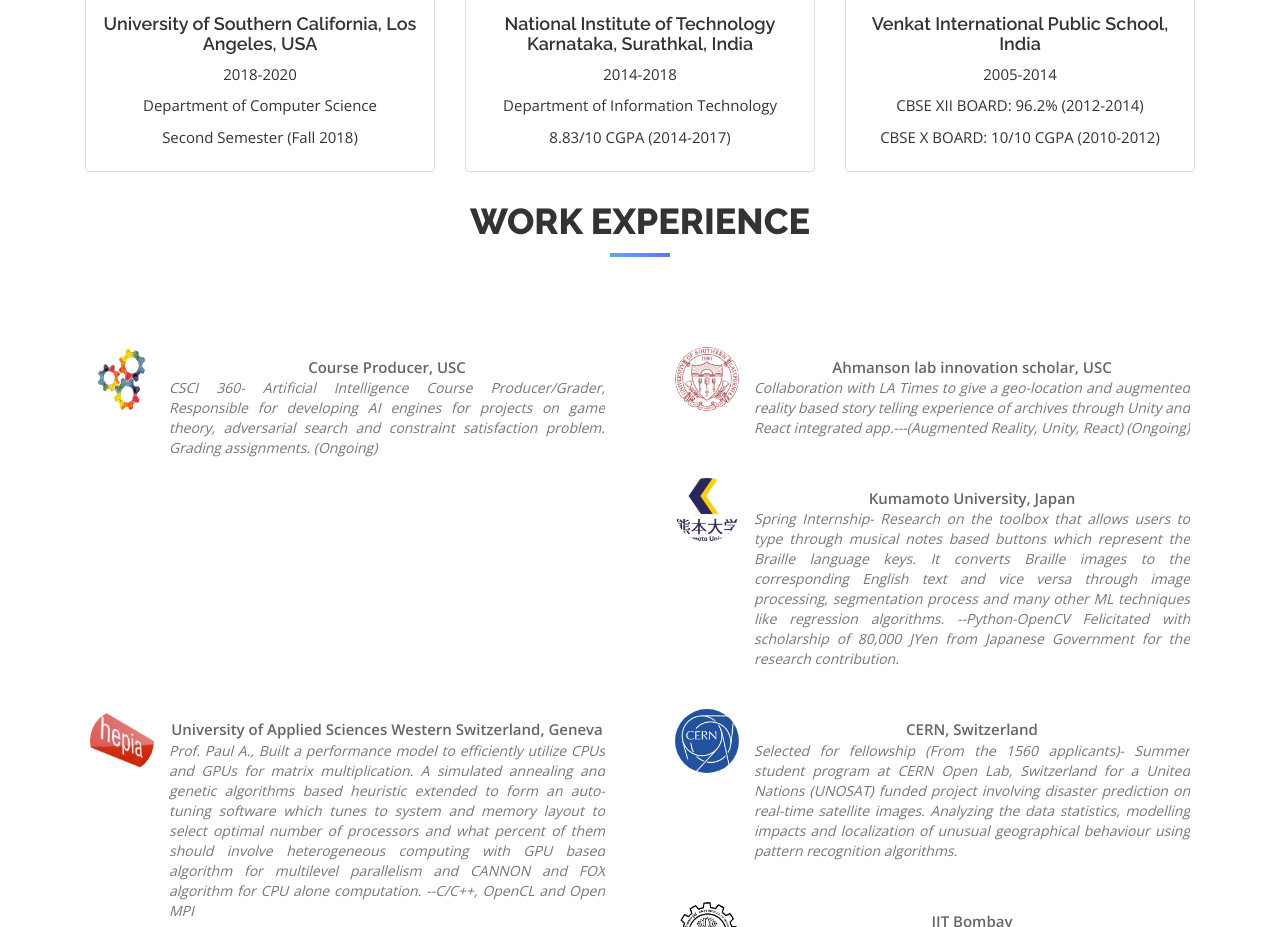
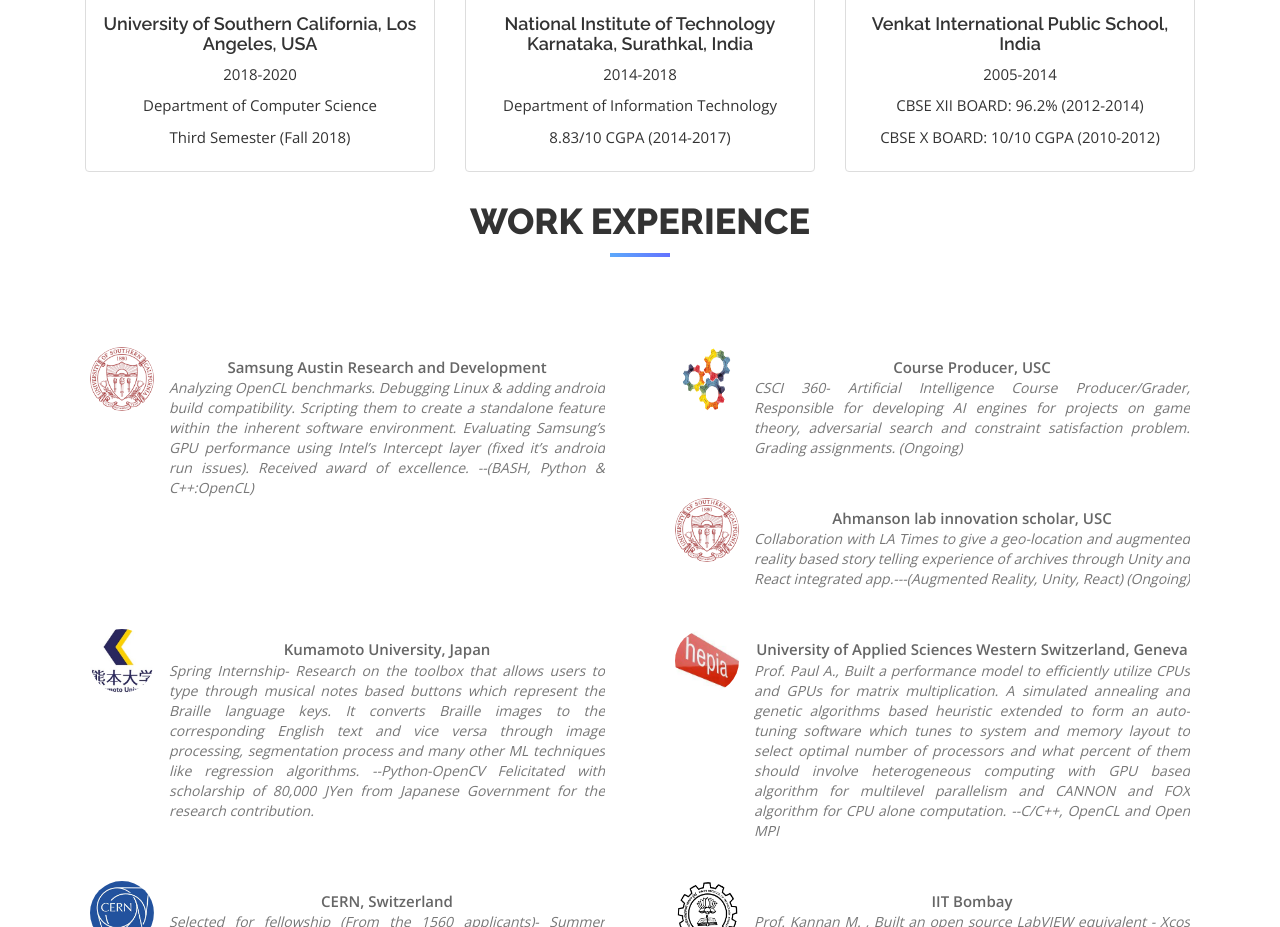
Before and after one commit to Pooja-Mahadev-Soundalgekar/Pooja-Mahadev-Soundalgekar.github.io, a plain HTML site: page index.html in a window 1280 px wide. Shown: the part 1840-2767 px from the top of the page. Drawn offline with nearby package versions, Linux system fonts and the light colour scheme.

Commit message:
Update index.html

```diff
--- a/index.html
+++ b/index.html
@@ -134,7 +134,7 @@
             <h4>University of Southern California, Los Angeles, USA</h4>
             <p style="text-align:center">2018-2020</p>
             <p style="text-align:center">Department of Computer Science</p>
-            <p style="text-align:center">Second Semester (Fall 2018)</p>
+            <p style="text-align:center">Third Semester (Fall 2018)</p>
           </div>
         </div>
       </div>
@@ -169,6 +169,15 @@
       <h2>Work Experience</h2>
     </div>
     <div class="row">
+       <div class="col-md-6">
+        <div class="testimonial">
+          <div class="testimonial-image"> <img src="img/usc.png" alt=""> </div>
+          <div class="testimonial-content">
+          <div class="testimonial-meta"> Samsung Austin Research and Development</div>
+            <p>Analyzing OpenCL benchmarks. Debugging Linux & adding android build compatibility. Scripting them to create a standalone feature within the inherent software environment. Evaluating Samsung’s GPU performance using Intel’s Intercept layer (fixed it’s android run issues). Received award of excellence. --(BASH, Python & C++:OpenCL)</p>
+          </div>
+        </div>
+      </div>
           <div class="col-md-6">
         <div class="testimonial">
           <div class="testimonial-image"> <img src="img/testimonials/6.png" alt=""> </div>
```
